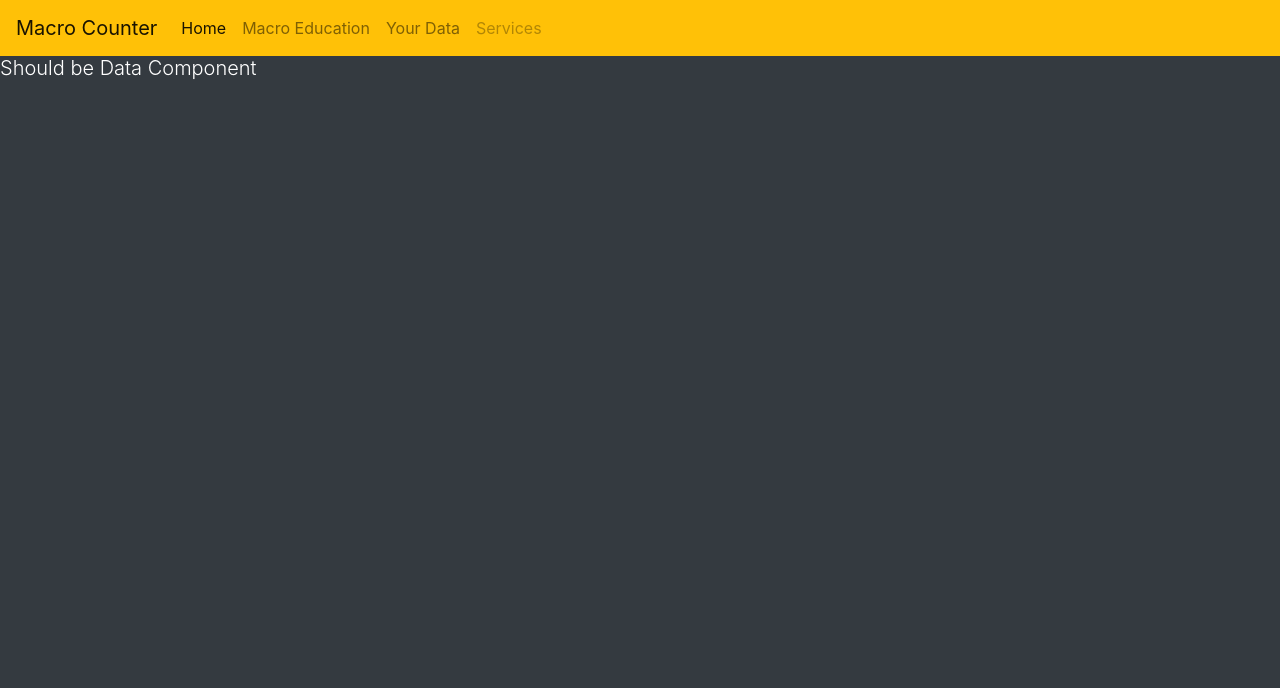
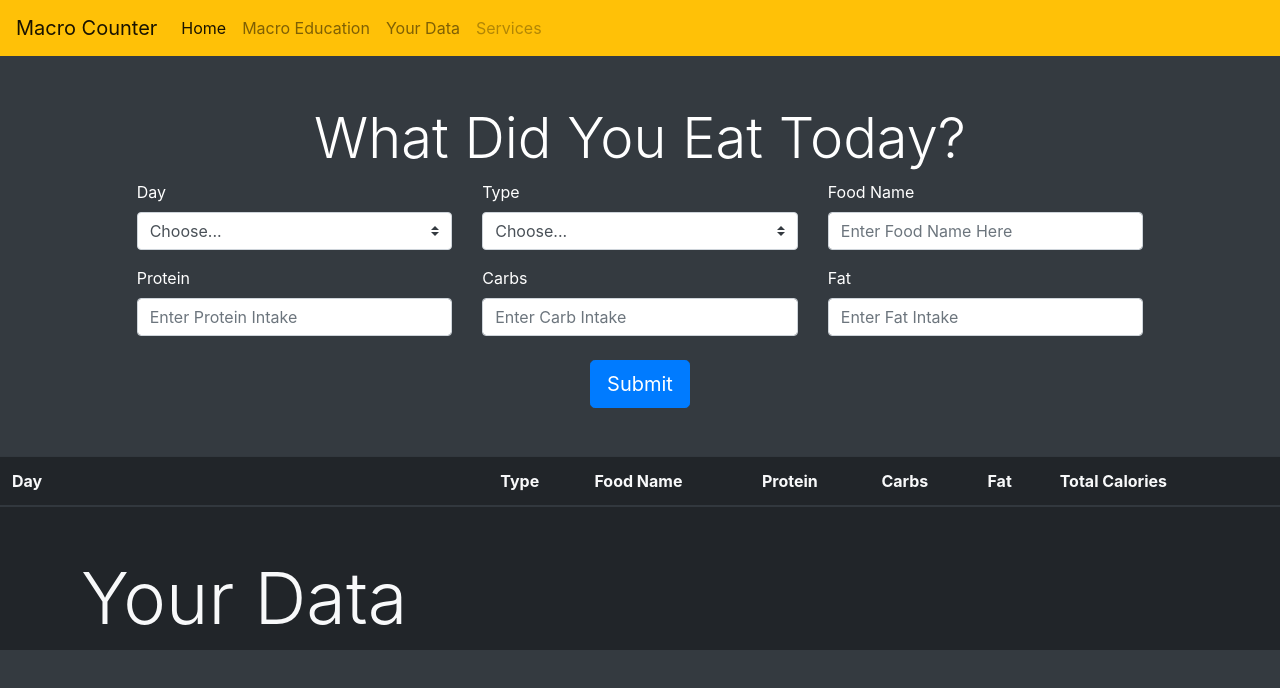
Before and after one commit to rsoto003/macro-counter-react, a React (Create React App) app: page /data in a window 1280 px wide. Shown: the top 688 px of the page. Built offline with nearby package versions, Linux system fonts and the light colour scheme.

Commit message:
added input forms for data page

```diff
--- a/src/components/CountMacros.js
+++ b/src/components/CountMacros.js
@@ -17,7 +17,6 @@ class CountMacros extends Component {
                         <li>20g protein X 4 cal = 80 cal</li>
                     </ul>
                 </p>
-
             </div>
         );
     }
--- a/src/components/Data.js
+++ b/src/components/Data.js
@@ -5,8 +5,70 @@ import React, { Component } from 'react';
 class Data extends Component {
     render(){
         return (
+           <div>
+                <div className="row col-xl-10 mx-auto border border-dark border-bottom-0 border-right-0 border-left-0 pt-5">
+                    <h1 className="display-4 text-center col-xl-12">What Did You Eat Today?</h1>
+                    <div className="form-group col-xl-4">
+                        <label for="exampleInputPassword1">Day</label>
+                        <select className="custom-select" id="daySelect">
+                            <option selected>Choose...</option>
+                            <option value="Sunday">Sunday</option>
+                            <option value="Monday">Monday</option>
+                            <option value="Tuesday">Tuesday</option>
+                            <option value="Wednesday">Wednesday</option>
+                            <option value="Thursday">Thursday</option>
+                            <option value="Friday">Friday</option>
+                            <option value="Saturday">Saturday</option>
+                        </select>
+                    </div>
+                    <div className="form-group col-xl-4">
+                        <label for="exampleInputPassword1">Type</label>
+                        <select className="custom-select" id="foodType">
+                            <option selected>Choose...</option>
+                            <option value="Breakfast">Breakfast</option>
+                            <option value="Lunch">Lunch</option>
+                            <option value="Dinner">Dinner</option>
+                            <option value="Dessert">Dessert</option>
+                            <option value="Snack">Snack</option>
+                        </select>
+                    </div>
+                    <div className="form-group col-xl-4">
+                        <label for="exampleInputEmail1">Food Name</label>
+                        <input type="text" className="form-control form1" id="foodName" aria-describedby="emailHelp" placeholder="Enter Food Name Here" />
+                    </div>
+                    <div className="form-group col-xl-4">
+                        <label for="exampleInputEmail1">Protein</label>
+                        <input type="text" className="form-control form2" id="proteinCount" aria-describedby="emailHelp" placeholder="Enter Protein Intake" />
+                    </div>
+                    <div className="form-group col-xl-4">
+                        <label for="exampleInputPassword1">Carbs</label>
+                        <input type="text" className="form-control form3" id="carbCount" placeholder="Enter Carb Intake"/>
+                    </div>
+                    <div className="form-group col-xl-4">
+                        <label for="exampleInputPassword1">Fat</label>
+                        <input type="text" className="form-control form4" id="fatCount" placeholder="Enter Fat Intake"/>
+                    </div>
+                        <button type="submit" className="btn btn-primary btn-lg mx-auto mt-2 submitButton">Submit</button>
+                </div>
+                <table className="table table-hover table-dark table-striped mt-5 col-xl-10 mx-auto text-light" id="userData">
+                <h1 className="mt-5 display-3 text-center">Your Data</h1>
+                <thead>
+                    <tr>
+                        <th scope="col">Day</th>
+                        <th scope="col">Type</th>
+                        <th scope="col">Food Name</th>
+                        <th scope="col">Protein</th>
+                        <th scope="col">Carbs</th>
+                        <th scope="col">Fat</th>
+                        <th scope="col">Total Calories</th>
+                        <th scope="col"> </th>
+                    </tr>
+                </thead>
+                <tbody>
 
-            <h1 className="lead">Should be Data Component</h1>
+                </tbody>
+                </table>
+           </div>
 
         )
     }
```
Lines whose indentation alone changed are shown as unchanged.
